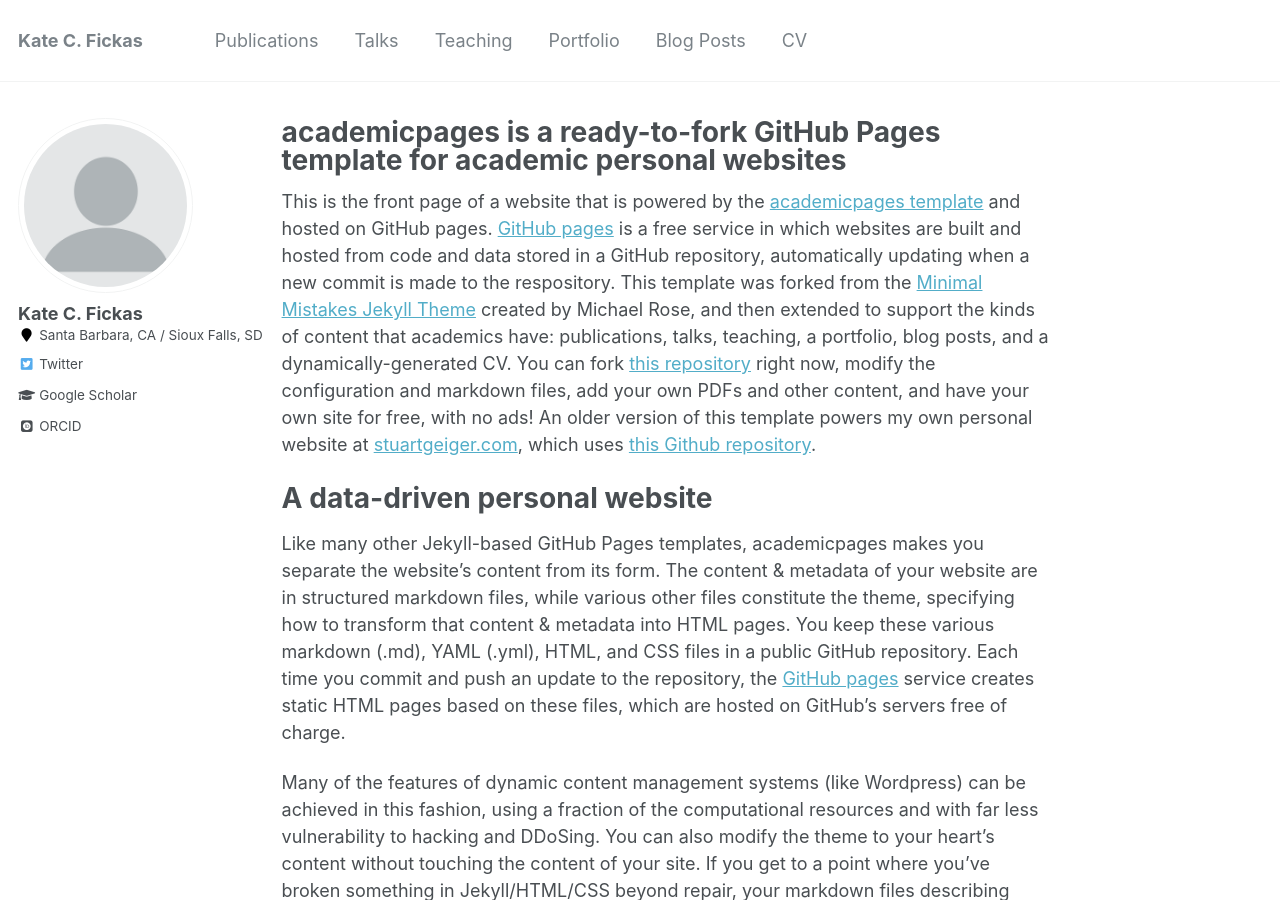
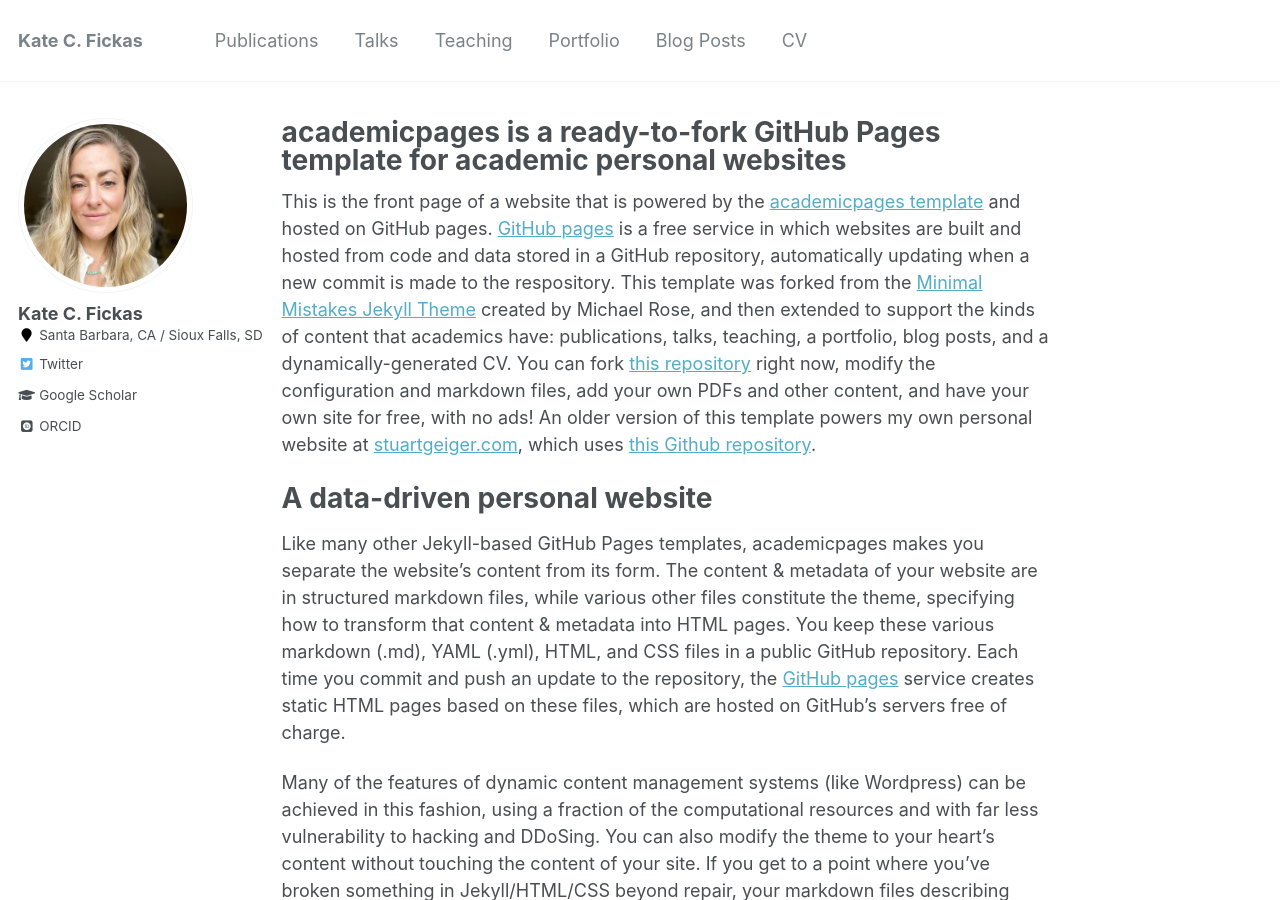
Before and after one commit to kcfickas/kcfickas.github.io, a Jekyll site: the page built from _pages/about.md, in a window 1280 px wide and 900 px high. Built offline with Jekyll 4.4.1, drawn with Linux system fonts in a browser that asks for light colours; some web fonts are replaced.

Commit message:
add profile picture

```diff
--- a/_config.yml
+++ b/_config.yml
@@ -81,7 +81,7 @@ analytics:
 # Site Author
 author:
   name             : "Kate C. Fickas"
-  avatar           : "profile.png"
+  avatar           : "Fickas_profile.jpeg"
   bio              : # "Your biography for the left-hand sidebar"
   location         : "Santa Barbara, CA / Sioux Falls, SD"
   employer         :
```
